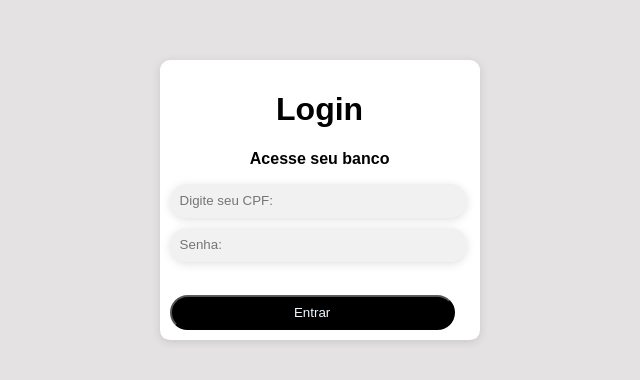
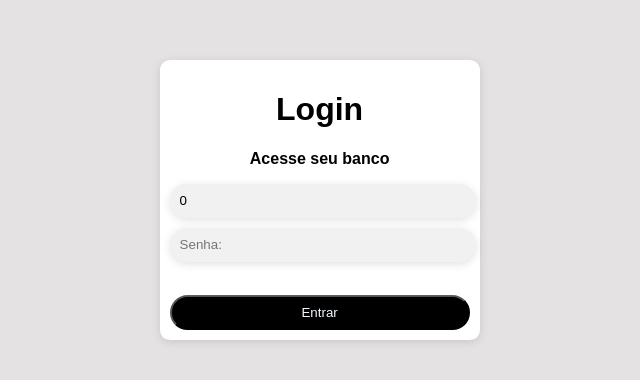
Before and after one commit to emanuuele/banco, a React (Create React App) app: page /login in a window 1280 px wide. Shown: the part 188-568 px from the top of the page, without its empty margins (354-994 px from the left). Built offline with nearby package versions, Linux system fonts and the light colour scheme.

Commit message:
end verify login

```diff
--- a/src/pages/login/login.jsx
+++ b/src/pages/login/login.jsx
@@ -1,29 +1,56 @@
 import "./styles.scss";
-import { Link } from "react-router-dom";
-import { clients } from "../../clients";
+import { Link, redirect } from "react-router-dom";
 import { useState } from "react";
 import { toast } from "react-toastify";
 function Login() {
-  const [cpf, setCPF] = useState(0);
-  const [password, setPassword] = useState("");
+  const [cpfLogin, setCPFLogin] = useState(0);
+  const [passwordLogin, setPasswordLogin] = useState("");
+
+  const clients = [
+    {
+        nome: "emanuele",
+        cpf: 11111111111,
+        senha:"1234",
+        saldo: 548655,
+        movimentacao: "withdraw",
+        valor: 155
+    },
+    {
+        nome: "augusto",
+        cpf: 22222222222,
+        senha: "5678",
+        saldo: 451515143,
+        movimentacao: "deposit",
+        valor: 455
+    },
+    {
+        nome: "leticia",
+        cpf: 33333333333,
+        senha:"9101",
+        saldo: 4876258,
+        movimentacao: "withdraw",
+        valor: 456
+    },
+    {
+        nome: "jânio",
+        cpf: 55555555555,
+        senha:"9999",
+        saldo: 100000000000000000,
+        movimentacao: "deposit",
+        valor: 1000000000000000000000000
+    }
+];
+
   function verifyLogin() {
-    let cpflogin = document.querySelector("#cpf-login");
-    let passwordLogin = document.querySelector("#password-login");
-    setCPF(cpflogin);
-    setPassword(passwordLogin);
-    console.log(cpf);
-    console.log(password);
+    console.log(cpfLogin)
+    console.log()
+    clients.forEach((user)=>{
+        if(user.cpf==Number(cpfLogin) && user.senha==Number(passwordLogin)){
+            window.location.href="http://localhost:3000/"
+        }
+
+    })
   }
-
-  /* function verifyLogin() {
-    for(let i = 0; i<clients.length; i++){
-        if(clients.cpf==cpf && clients.password == password){
-            toast.success("acesso confirmado")
-        }else{
-            toast.error("login invalido")
-        }
-    }
-  } */
 
   return (
     <div className="middle" style={{ backgroundColor: "#fff" }}>
@@ -31,13 +58,26 @@ function Login() {
         <h1 className="h1">Login</h1>
       </div>
       <p className="p">Acesse seu banco</p>
-      <form >
-        <input id="cpf-login" type="number" placeholder="Digite seu CPF:" />
-        <input id="password-login" type="password-login" placeholder="Senha:" />
-        <button type="submit" className="login-button">
+
+        <input
+          value={cpfLogin}
+          onChange={(e) => setCPFLogin(e.target.value)}
+          type="number"
+          placeholder="Digite seu CPF:"
+        />
+        <input
+        value={passwordLogin}
+        onChange={(e) => setPasswordLogin(e.target.value)}
+        type="password" placeholder="Senha:" />
+
+
+        <button
+        onClick={()=>verifyLogin()}
+        className="login-button">
           Entrar
         </button>
-      </form>
+
+
     </div>
   );
 }
--- a/src/pages/login/styles.scss
+++ b/src/pages/login/styles.scss
@@ -25,20 +25,17 @@ input {
 	border: none;
 	display: block;
 	margin-top: 10px;
-	width: 95%;
+	width: 98%;
 }
 
-.login-button {
-	padding: 0.5rem ;
-	color: black;
-	border-radius: 20px;
-	margin-top: 33px;
-    display: inline-block;
-	color: aliceblue;
-}
+
 .login-button{
 	display: flex;
 	justify-content: center;
-	width: 95%;
+	width: 100%;
 	text-align: center;
+	padding: 0.5rem ;
+	color: black;
+	cursor: pointer;
+	color: aliceblue;
 }
```
